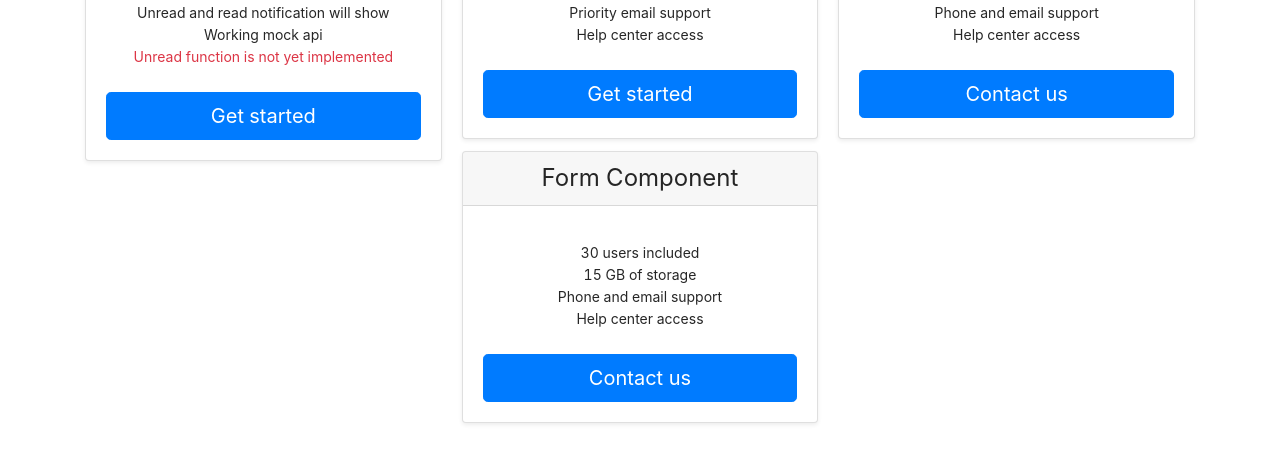
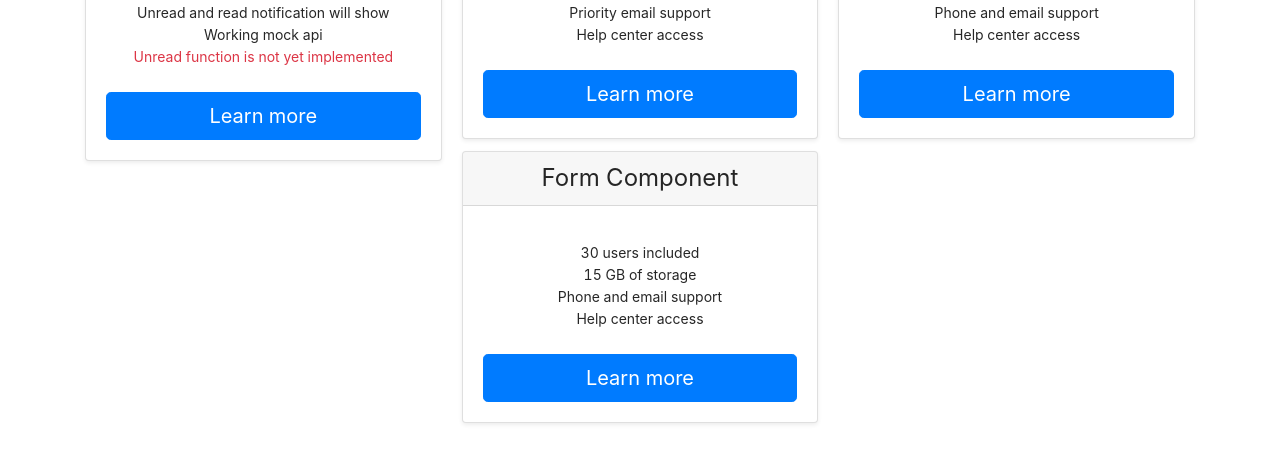
Before and after one commit to roeljohn/redux-portfolio, a React (Create React App) app: page / in a window 1280 px wide. Shown: the part 470-922 px from the top of the page. Built offline with nearby package versions, Linux system fonts and the light colour scheme.

Commit message:
change the Get started text to Learn more

```diff
--- a/src/pages/home.js
+++ b/src/pages/home.js
@@ -21,7 +21,7 @@ class Home extends Component {
                                 <li>Working mock api</li>
                                 <li className="text-danger">Unread function is not yet implemented</li>
                             </ul>
-                            <a type="button" href="/notification" className="btn btn-lg btn-block btn-primary">Get started</a>
+                            <a type="button" href="/notification" className="btn btn-lg btn-block btn-primary">Learn more</a>
                         </div>
                     </div>
                     <div className="card shadow-sm">
@@ -35,7 +35,7 @@ class Home extends Component {
                             <li>Priority email support</li>
                             <li>Help center access</li>
                             </ul>
-                            <button type="button" className="btn btn-lg btn-block btn-primary">Get started</button>
+                            <button type="button" className="btn btn-lg btn-block btn-primary">Learn more</button>
                         </div>
                     </div>
                     <div className="card shadow-sm">
@@ -49,7 +49,7 @@ class Home extends Component {
                             <li>Phone and email support</li>
                             <li>Help center access</li>
                             </ul>
-                            <button type="button" className="btn btn-lg btn-block btn-primary">Contact us</button>
+                            <button type="button" className="btn btn-lg btn-block btn-primary">Learn more</button>
                         </div>
                     </div>
                     <div className="card shadow-sm">
@@ -63,7 +63,7 @@ class Home extends Component {
                             <li>Phone and email support</li>
                             <li>Help center access</li>
                             </ul>
-                            <button type="button" className="btn btn-lg btn-block btn-primary">Contact us</button>
+                            <button type="button" className="btn btn-lg btn-block btn-primary">Learn more</button>
                         </div>
                     </div>
                 </div>
```
